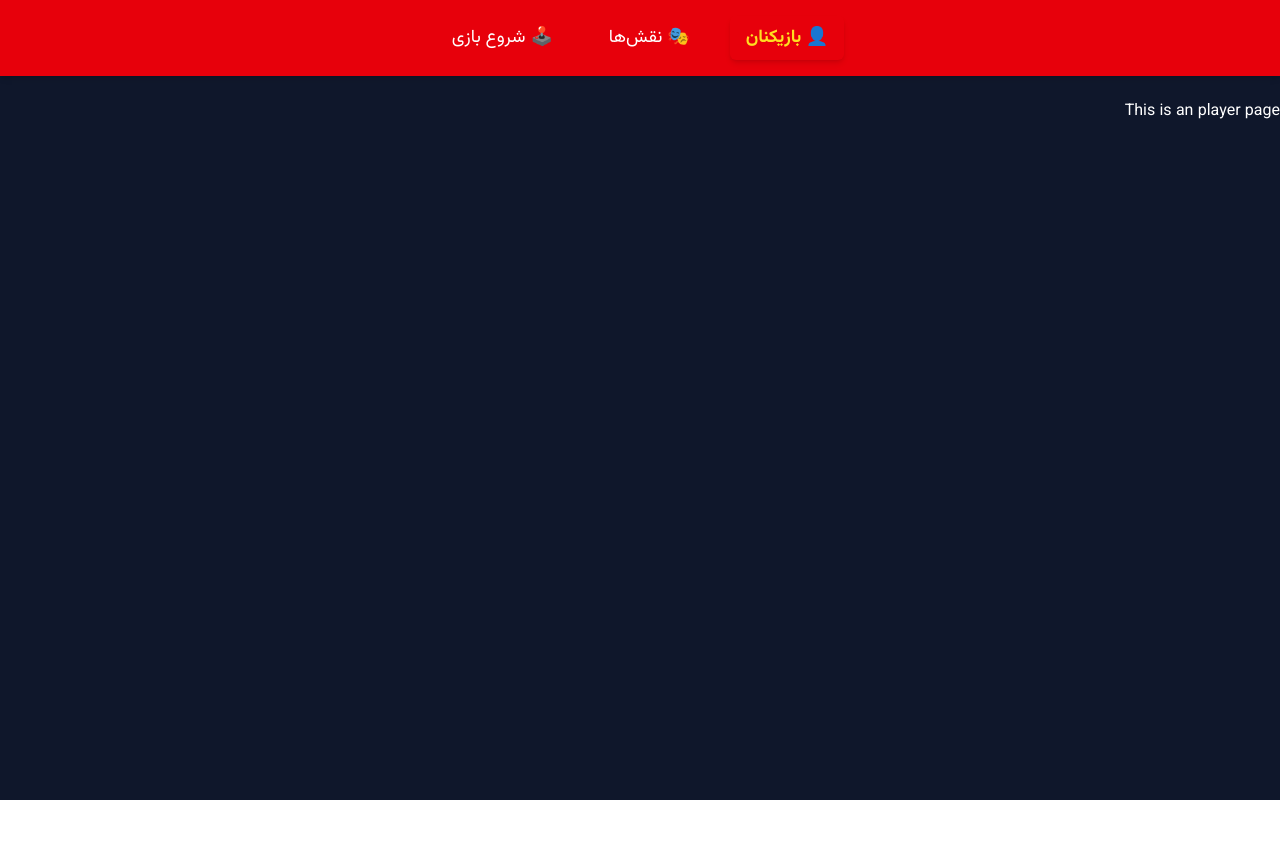
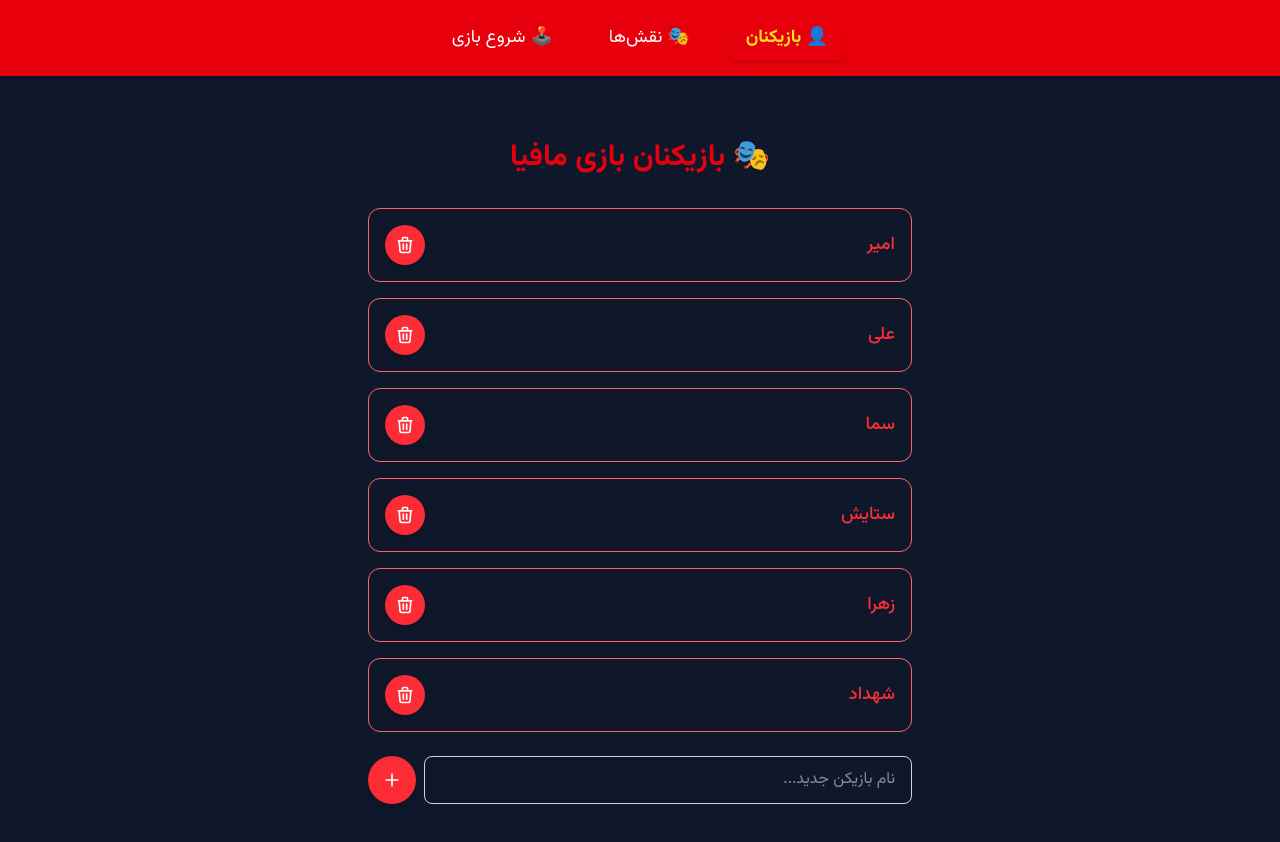
Before and after one commit to amirrr1987/mafia, a Vue app: page / in a window 1280 px wide. Shown: the top 842 px of the page. Before the commit the page ends 800 px from the top, so only its background shows below. Built offline with nearby package versions, Linux system fonts and the light colour scheme.

Commit message:
Update PlayerView.vue

```diff
--- a/src/views/PlayerView.vue
+++ b/src/views/PlayerView.vue
@@ -1,6 +1,57 @@
 <template>
-  <div class="player">
-    <h1>This is an player page</h1>
+  <div class="player py-10">
+    <div class="container mx-auto px-4 max-w-xl">
+      <h1 class="text-3xl font-bold text-center text-red-600 mb-8">🎭 بازیکنان بازی مافیا</h1>
+
+      <div
+        v-for="(player, index) in mafiaStore.players"
+        :key="index"
+        class="mb-4 rounded-xl border border-red-400 flex justify-between items-center p-4 hover:shadow-lg transition"
+      >
+        <div class="text-lg font-medium text-red-500">{{ player }}</div>
+        <button
+          class="bg-red-500 hover:bg-red-600 text-white w-10 h-10 rounded-full flex items-center justify-center shadow-md transition"
+          @click="removePlayer(index)"
+        >
+          <IconRemove class="w-5 h-5" />
+        </button>
+      </div>
+
+      <div class="flex gap-2 mt-6">
+        <input
+          type="text"
+          v-model="newPlayer"
+          placeholder="نام بازیکن جدید..."
+          class="flex-1 border border-gray-300 rounded-lg px-4 py-2 focus:outline-none focus:ring-2 focus:ring-red-300 transition"
+          @keydown.enter="addNewPlayer"
+        />
+        <button
+          class="bg-red-500 hover:bg-red-600 text-white w-12 h-12 rounded-full flex items-center justify-center text-2xl shadow-md transition"
+          @click="addNewPlayer"
+        >
+          <IconAdd class="w-5 h-5" />
+        </button>
+      </div>
+    </div>
   </div>
 </template>
-<script setup lang="ts"></script>
+
+<script setup lang="ts">
+import IconAdd from '@/components/icons/IconAdd.vue'
+import IconRemove from '@/components/icons/IconRemove.vue'
+import { useMafiaStore } from '@/stores/mafia.store'
+import { ref } from 'vue'
+
+const mafiaStore = useMafiaStore()
+
+const newPlayer = ref('')
+const addNewPlayer = () => {
+  if (newPlayer.value.trim().length === 0 || mafiaStore.players.includes(newPlayer.value.trim()))
+    return
+  mafiaStore.players.push(newPlayer.value.trim())
+  newPlayer.value = ''
+}
+const removePlayer = (index: number) => {
+  mafiaStore.players.splice(index, 1)
+}
+</script>
```
